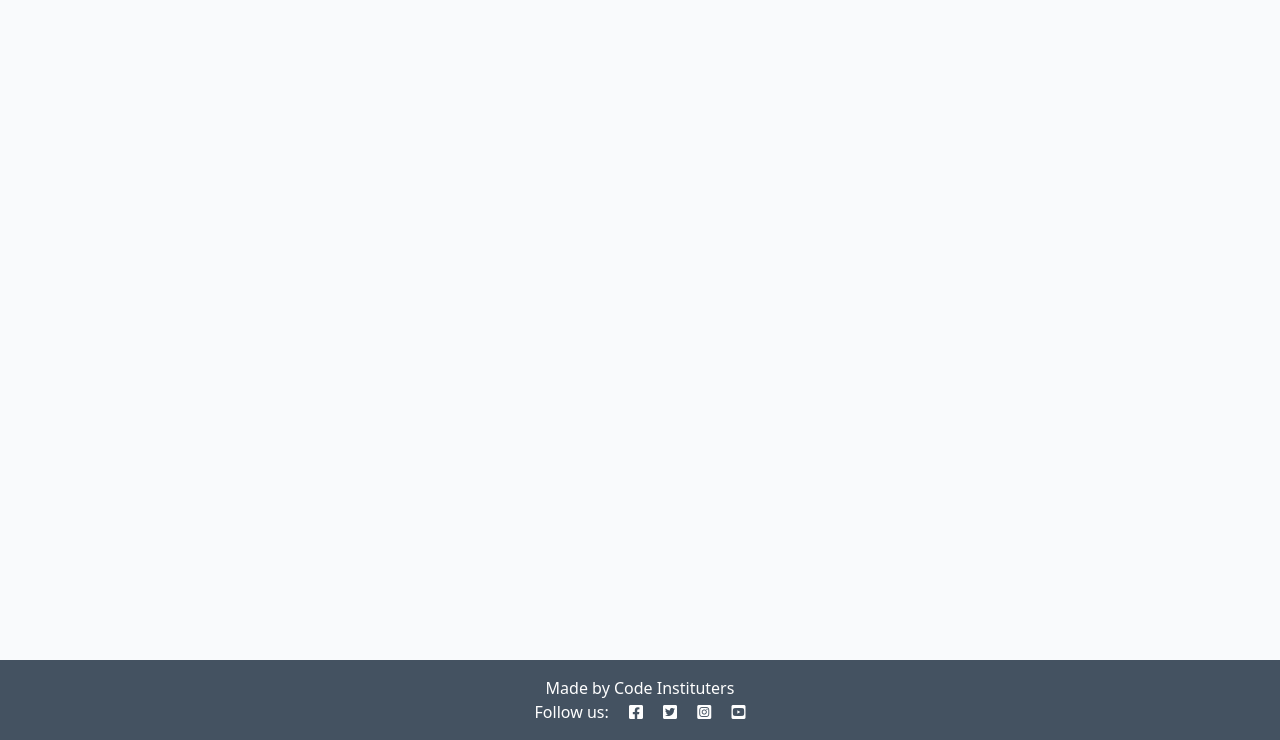
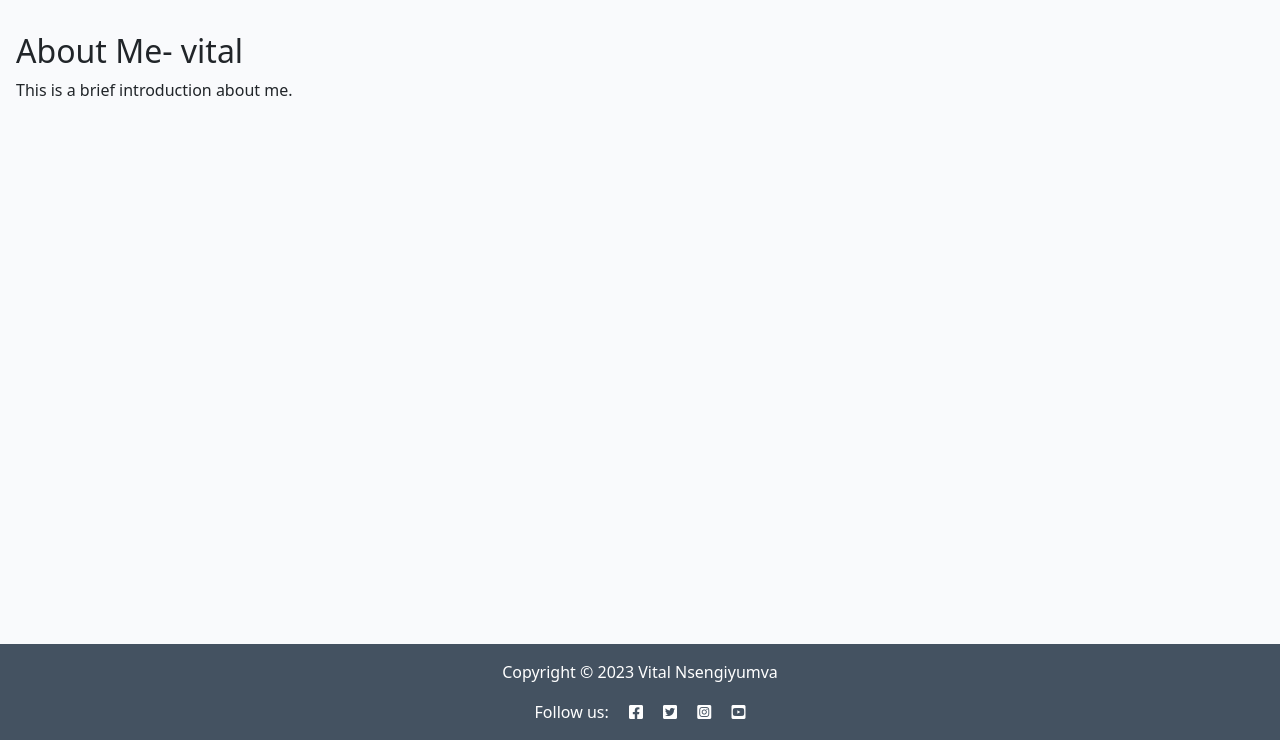
Before and after one commit to Vinsengi/codestar_blog, a Django app: page / in a window 1280 px wide. Shown: the part 60-800 px from the top of the page. Run offline with Django 4.2, Linux system fonts and the light colour scheme; data that the repository does not hold is empty.

Commit message:
Test Templates & Ihneritance

```diff
--- a/blog/templates/blog/index.html
+++ b/blog/templates/blog/index.html
@@ -50,3 +50,19 @@
 
 <!-- index.html content ends here -->
 {% endblock %}
+
+{% block sidebar %}
+
+<!-- Sidebar content goes here -->
+<div class="col-md-4">
+    <div class="card mb-4">
+        <div class="card-body">
+            <h2 class="card-title">About Me- vital</h2>
+            <p class="card-text">This is a brief introduction about me.</p>
+        </div>
+    </div>
+{% endblock %}
+
+{% block copyright %}
+<p class="m-0 text-center text-white">Copyright &copy; 2023 Vital Nsengiyumva</p>
+{% endblock %}
--- a/templates/base.html
+++ b/templates/base.html
@@ -59,11 +59,16 @@
         <!-- Content Goes here -->
         {% endblock content %}
 
+        {% block sidebar %}
+        <!-- Sidebar content goes here -->
+         {% endblock %}
+        <!-- Sidebar content ends here -->
+
     </main>
 
     <!-- Footer -->
     <footer class="footer mt-auto py-3 dark-bg">
-        <p class="m-0 text-center text-white">Made by Code Instituters</p>
+        <p class="m-0 text-center text-white">{% block copyright%}Made by Code Instituters{%endblock%}</p>
         <p class="m-0 text-center text-white">Follow us: <i class="fab fa-facebook-square ms-3"></i>
             <i class="fab fa-twitter-square ms-3"></i>
             <i class="fab fa-instagram-square ms-3"></i>
```
